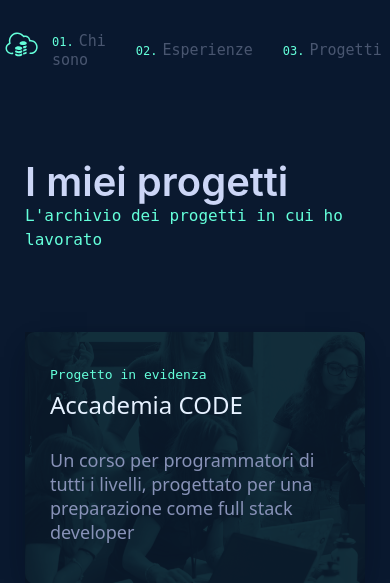
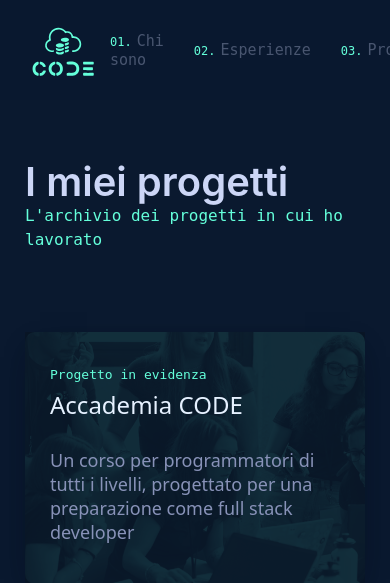
Before and after one commit to B1akeIT/portfolio, a PHP site: page /sezione_progetti.html in a window 390 px wide. Shown: the top 583 px of the page. Run offline with PHP 8.4, Linux system fonts and the light colour scheme; some web fonts are replaced.

Commit message:
Fix logo in header + nav padding

```diff
--- a/Home_page.html
+++ b/Home_page.html
@@ -22,11 +22,11 @@
     <!-- Header con logo e pulsanti per la navigazione -->
     <header>
         <nav>
-            <div class="header-logo" style="width: fit-content">
+            <div class="header-logo">
                 <a href="Home_page.html">
                     <img
                             src="img/logocode_small.svg" alt="Davide Giuntoli"
-                            title="Davide Giuntoli" style="width: 42px; height: 42px"
+                            title="Davide Giuntoli"
                     />
                 </a>
             </div>
--- a/sezione_progetti.html
+++ b/sezione_progetti.html
@@ -24,11 +24,11 @@
     <!-- Header con logo e pulsanti per la navigazione -->
     <header>
         <nav>
-            <div class="header-logo" style="width: fit-content">
+            <div class="header-logo">
                 <a href="Home_page.html">
                     <img
-                            src="img/logocode_small.svg" alt="Davide Giuntoli"
-                            title="Davide Giuntoli" style="width: 42px; height: 42px"
+                            src="img/logocode.svg" alt="Davide Giuntoli"
+                            title="Davide Giuntoli"
                     />
                 </a>
             </div>
--- a/stile.css
+++ b/stile.css
@@ -73,25 +73,25 @@ p a:after {
 }
 
 @media (min-width: 1081px) {
-    main.page-wrapper {
+    main.page-wrapper, nav {
         padding: 0 150px;
     }
 }
 
 @media (max-width: 1080px) {
-    main.page-wrapper {
+    main.page-wrapper, nav {
         padding: 0 100px;
     }
 }
 
 @media (max-width: 768px) {
-    main.page-wrapper {
+    main.page-wrapper, nav {
         padding: 0 50px;
     }
 }
 
 @media (max-width: 480px) {
-    main.page-wrapper {
+    main.page-wrapper, nav {
         padding: 0 25px;
     }
 }
@@ -235,7 +235,17 @@ aside#email a:focus {
 nav {
     display: flex;
     width: 100%;
+    height: 100%;
     justify-content: space-between;
+}
+
+.header-logo {
+    height: 60%;
+    align-self: center;
+}
+
+.header-logo img {
+    height: 100%
 }
 
 .button-list {
```
Also changed, not shown: img/logocode.svg.
